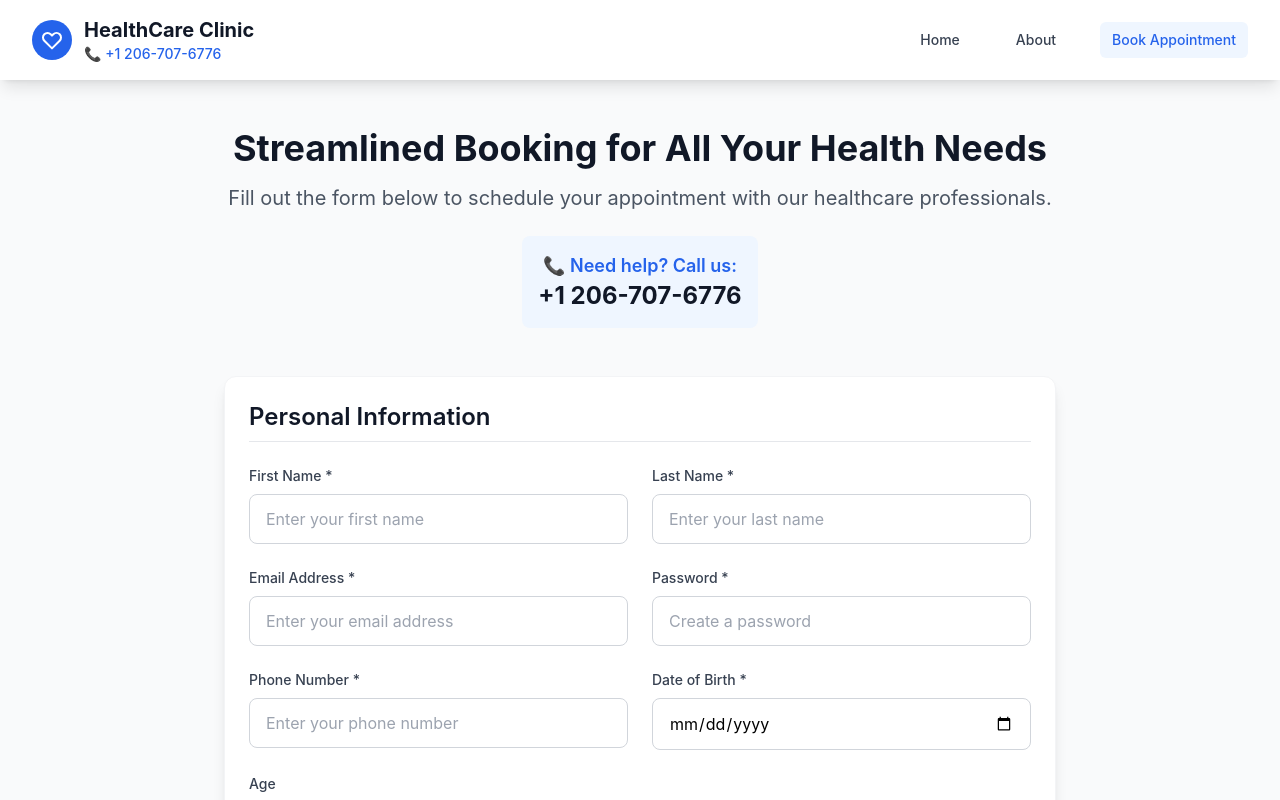
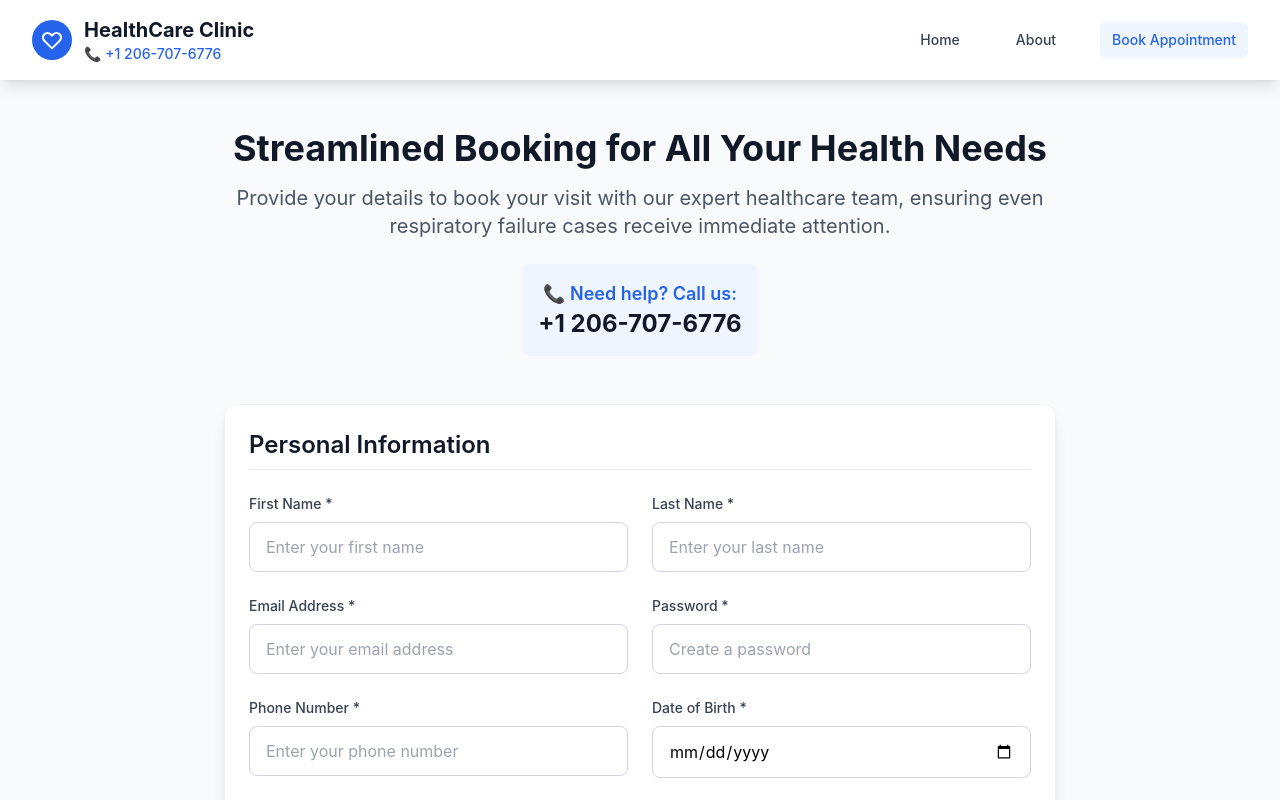
Before and after one commit to DaniyalAlam002/reacttrackingbooking, a React (Vite) app: page /book in a window 1280 px wide. Shown: the top 800 px of the page. Built offline with nearby package versions, Linux system fonts and the light colour scheme.

Commit message:
ai-optimize: copy — Provide your details to book your visit

```diff
--- a/src/pages/Booking.jsx
+++ b/src/pages/Booking.jsx
@@ -69,7 +69,7 @@ const Booking = () => {
         <div className="text-center mb-12">
           <h1 className="text-4xl font-bold text-gray-900 mb-4">Streamlined Booking for All Your Health Needs</h1>
           <p className="text-xl text-gray-600">
-            Fill out the form below to schedule your appointment with our healthcare professionals.
+            Provide your details to book your visit with our expert healthcare team, ensuring even respiratory failure cases receive immediate attention.
           </p>
 
           {/* Phone Number Display */}
```
